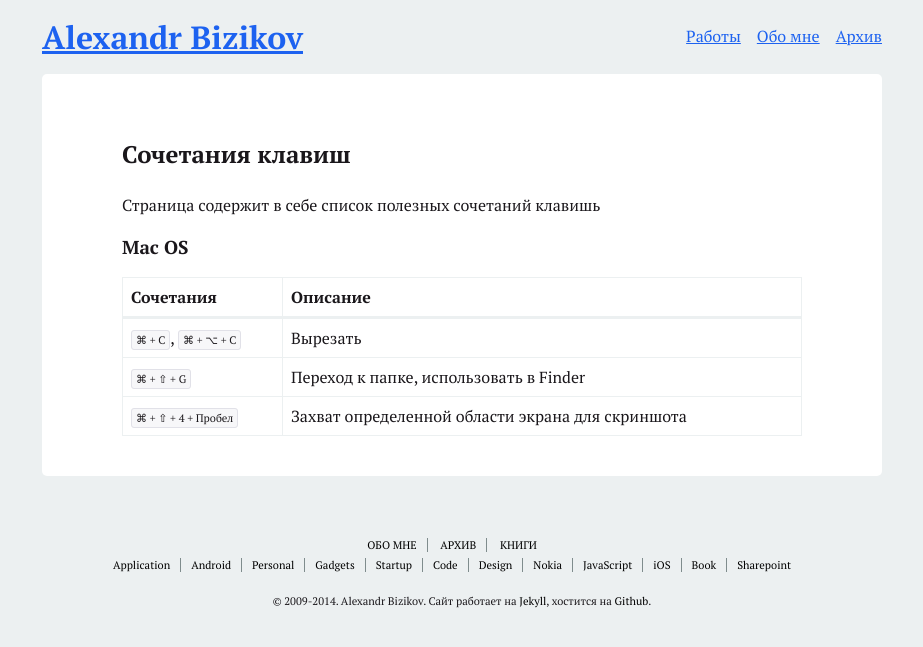
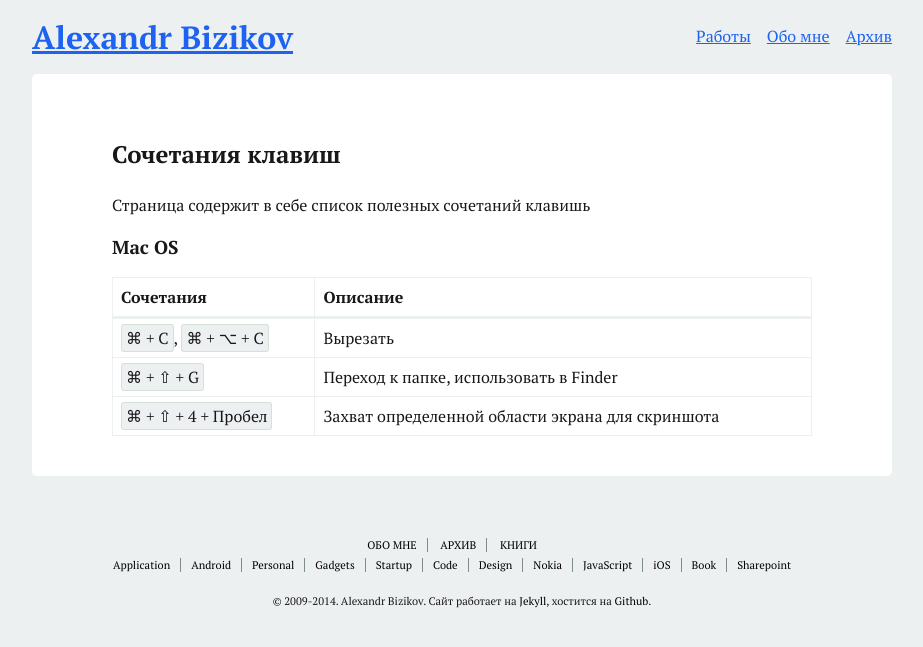
Before and after one commit to anna-vanlee/bizikov.ru, a Jekyll site: the page built from shortcut/index.md, in a window 1280 px wide. Shown: the top 647 px of the page, without its empty margins (178-1101 px from the left). Built offline with Jekyll 4.4.1, drawn with Linux system fonts in a browser that asks for light colours.

Commit message:
edit css & post

```diff
--- a/css/post-style.css
+++ b/css/post-style.css
@@ -31,10 +31,10 @@
 }
 
 span.file {
-    font-size: 11px;
+    font-size: 1em;
     padding: 2px 4px;
-    border: 1px solid #E1E1E8;
-    background-color: #F7F7F9;
+    border: 1px solid #D5E0D9;
+    background-color: #ECF0F1;
     -webkit-border-radius: 3px;
     -moz-border-radius: 3px;
     border-radius: 3px;
--- a/css/style.css
+++ b/css/style.css
@@ -111,7 +111,7 @@ table tr > td {
 .wrapper {
     width: 900px;
     margin: 0 auto;
-    padding: 0 30px;
+    padding: 0 20px;
     overflow: hidden;
     box-sizing: border-box;
 }
```
Also changed, not shown: upload/article/2013/02/14/NokiaLumia800.jpg (added).
